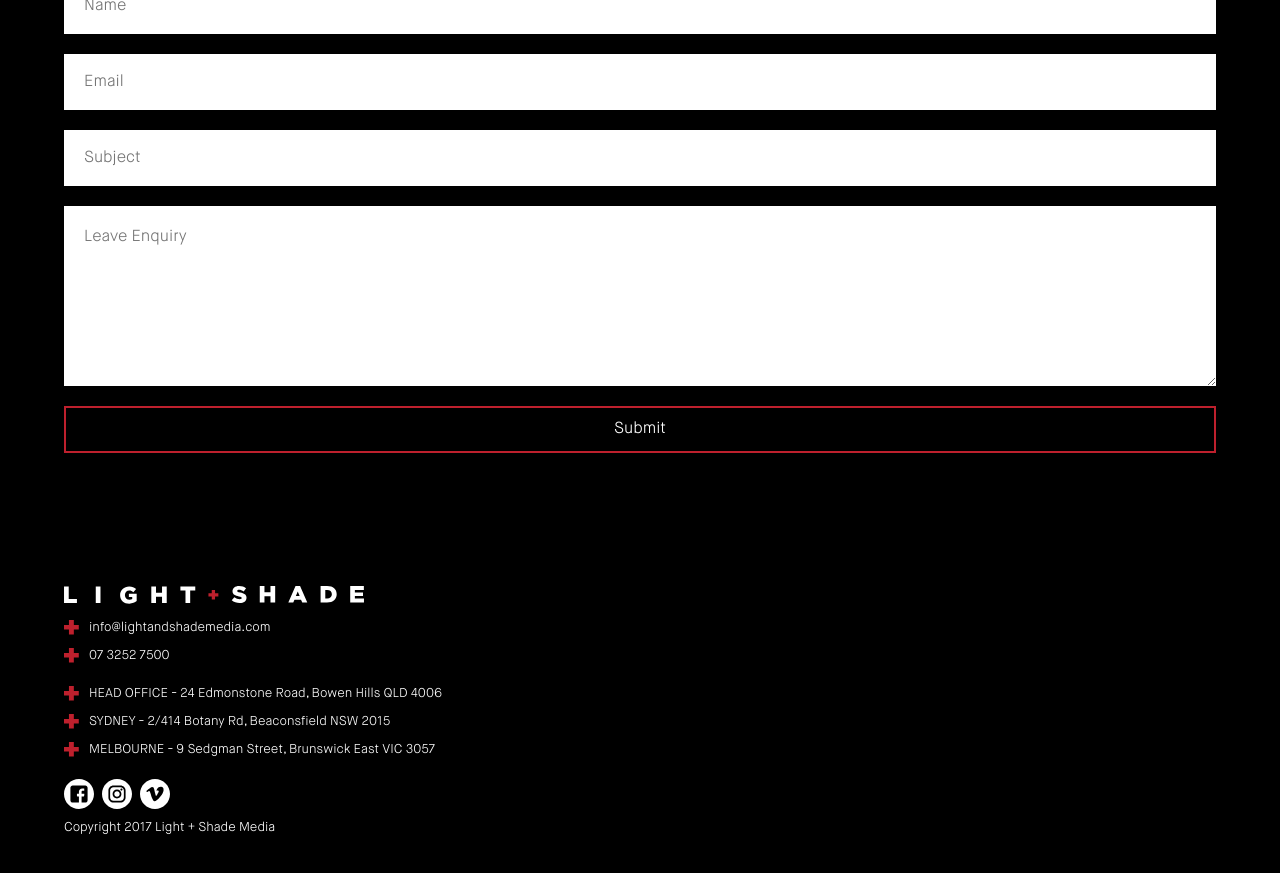
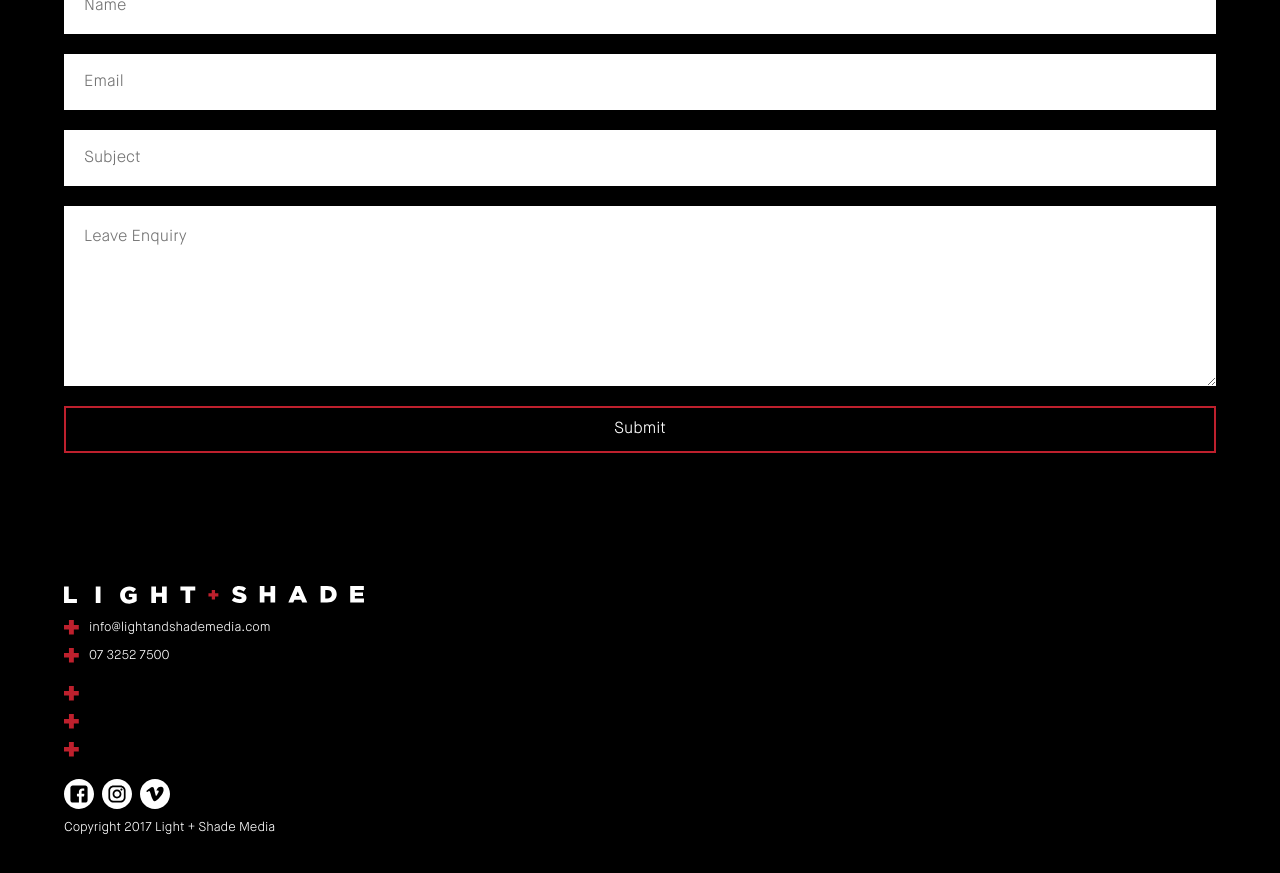
Before and after one commit to dsrb/lightandshademedia, a Jekyll site: the page built from pages/about.markdown, in a window 1280 px wide and 900 px high, scrolled down 2305 px. Shown: the top 873 px of the window. Built offline with Jekyll 4.4.1, drawn with Linux system fonts in a browser that asks for light colours; Markdown is read by kramdown in place of the engine named in the settings.

Commit message:
Updated Config

```diff
--- a/_config.yml
+++ b/_config.yml
@@ -61,7 +61,7 @@ showreel: 264360635
 home-video:
 description: Light and Shade is a Brisbane based production company composed of an
   creative bunch of Directors, Cinematographers, Producers, Motion Designers and Editors.
-office-brisbane: HEAD OFFICE - 24 Edmonstone Road, Bowen Hills QLD 4006
-office-sydney: SYDNEY - 2/414 Botany Rd, Beaconsfield NSW 2015
-office-melbourne: MELBOURNE - 9 Sedgman Street, Brunswick East VIC 3057
+office-brisbane:
+office-sydney:
+office-melbourne:
 see-more: https://vimeo.com/lightandshade
```
